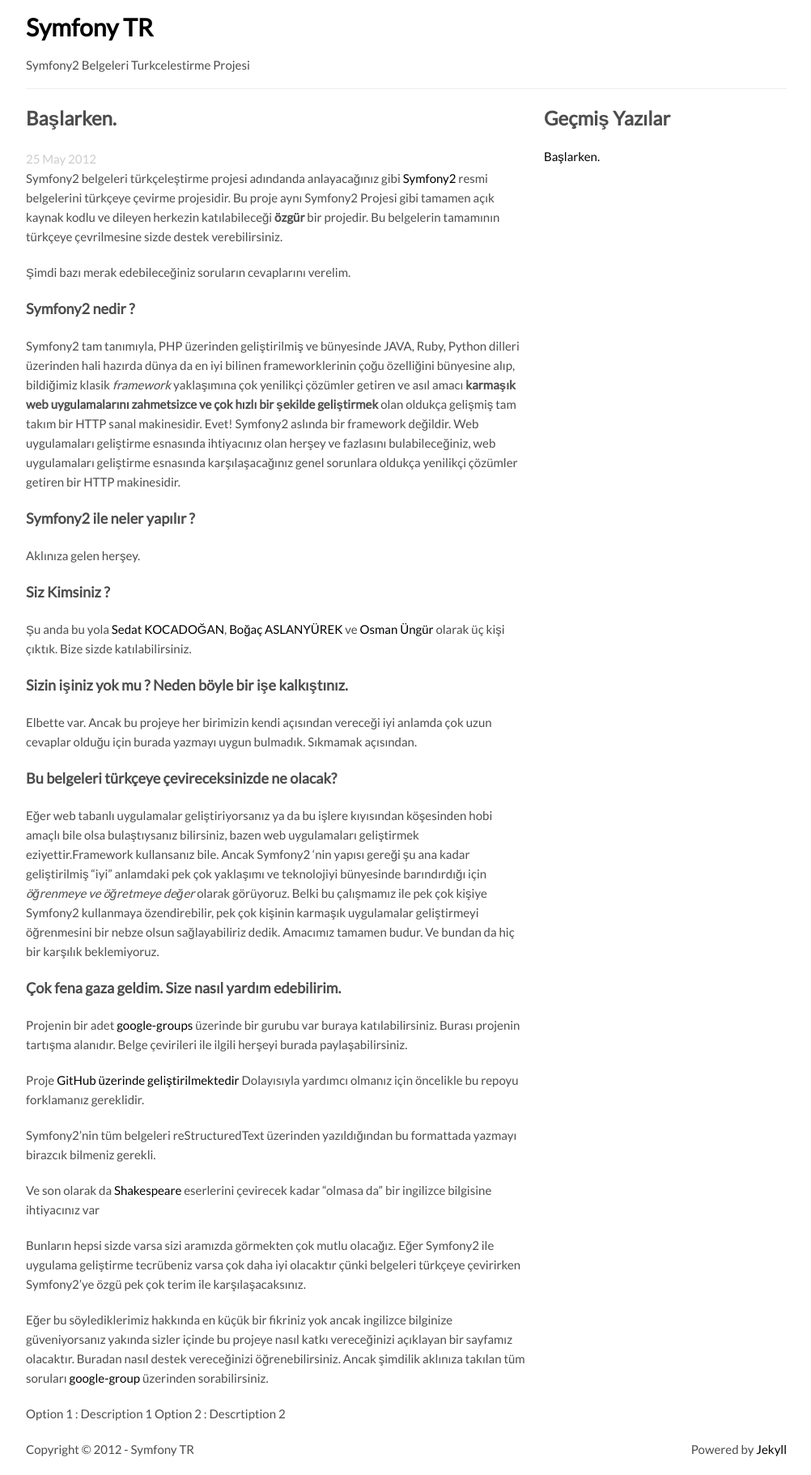
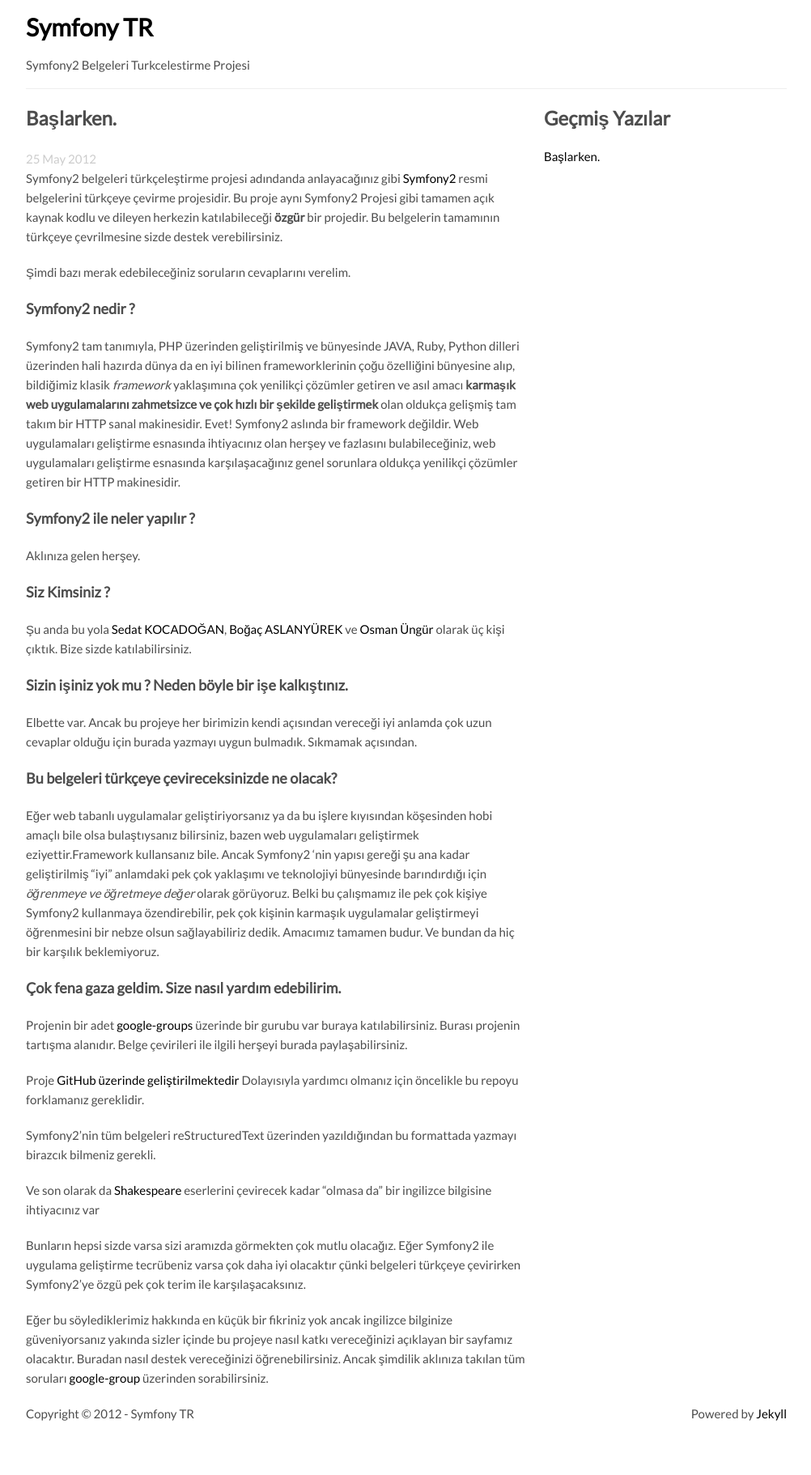
Before and after one commit to symfony-tr/symfony-tr.github.com, a Jekyll site: the page built from _posts/2012-05-25-hello_world.md, in a window 1280 px wide. Shown: the whole page at 81% size, without its empty margins (138-1140 px from the left). Built offline with Jekyll 4.4.1, drawn with Linux system fonts in a browser that asks for light colours; comment, search, counter and statistics services are not loaded; after the commit the page ends 1778 px from its top, so only the background shows below that.

Commit message:
Update _posts/2012-05-25-hello_world.md

```diff
--- a/_posts/2012-05-25-hello_world.md
+++ b/_posts/2012-05-25-hello_world.md
@@ -80,6 +80,3 @@
 nasıl destek vereceğinizi öğrenebilirsiniz. Ancak şimdilik
 aklınıza takılan tüm soruları [google-group](https://groups.google.com/forum/?fromgroups#!forum/symfony-2-tr)
 üzerinden sorabilirsiniz.
-
-Option 1                  : Description 1
-Option 2                  : Descrtiption 2
```
